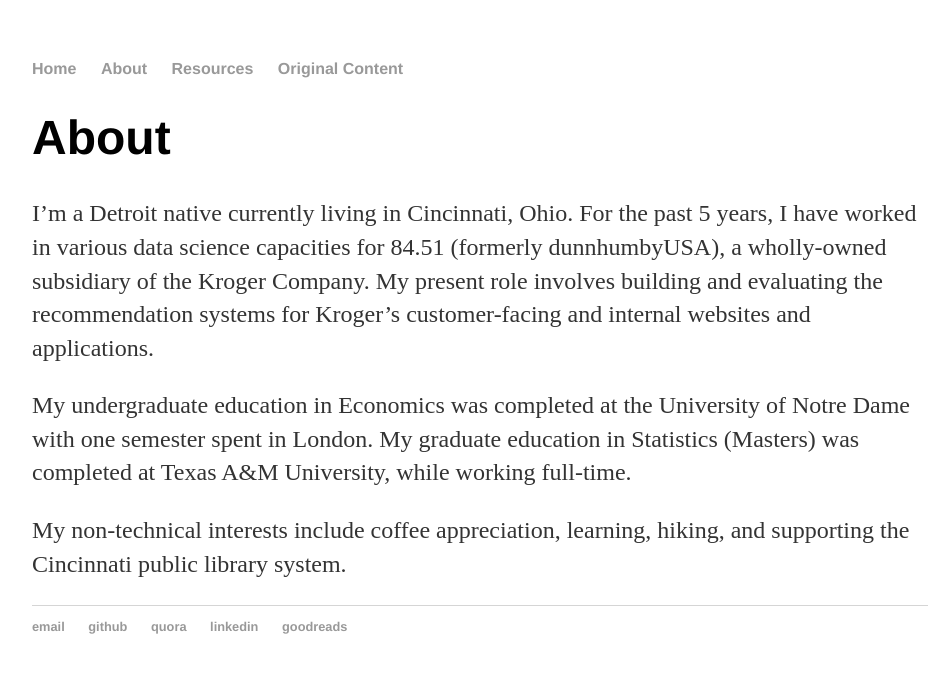
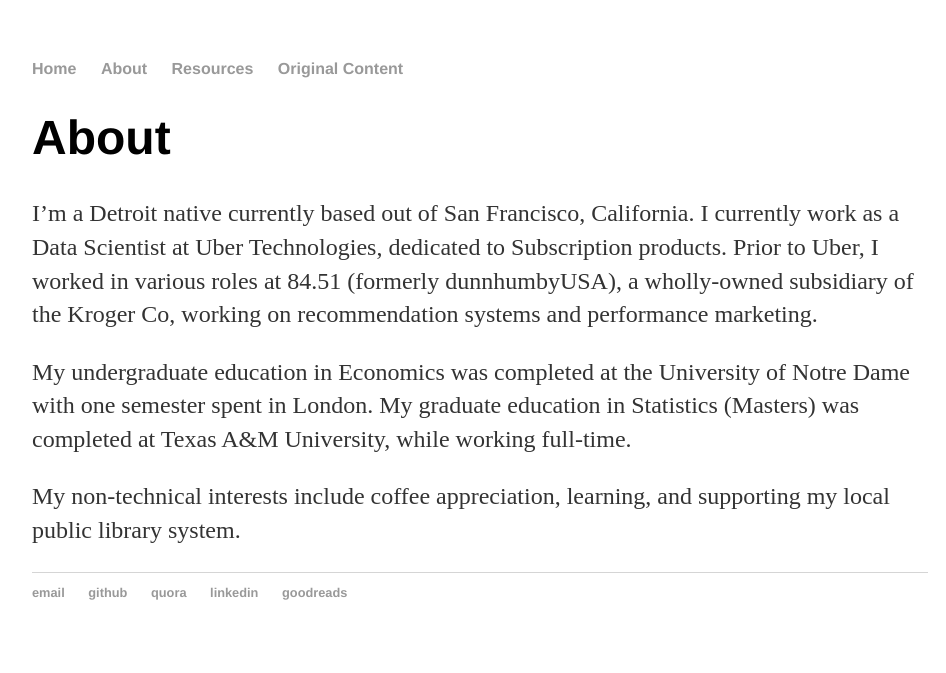
Before and after one commit to panders225/panders225.github.io, a Jekyll site: the page built from about/index.html, in a window 1280 px wide. Shown: the top 673 px of the page, without its empty margins (160-1106 px from the left). Built offline with Jekyll 4.4.1, drawn with Linux system fonts in a browser that asks for light colours.

Commit message:
updated the about page

```diff
--- a/about/index.html
+++ b/about/index.html
@@ -6,13 +6,13 @@
 		<div class="about">
 			<h1>About</h1>
 			<p>
-			I’m a Detroit native currently living in Cincinnati, Ohio.  For the past 5 years, I have worked in various data science capacities for 84.51 (formerly dunnhumbyUSA), a wholly-owned subsidiary of the Kroger Company.  My present role involves building and evaluating the recommendation systems for Kroger’s customer-facing and internal websites and applications.
+			I’m a Detroit native currently based out of San Francisco, California.  I currently work as a Data Scientist at Uber Technologies, dedicated to Subscription products.  Prior to Uber, I worked in various roles at 84.51 (formerly dunnhumbyUSA), a wholly-owned subsidiary of the Kroger Co, working on recommendation systems and performance marketing.
 			</p>
 			<p>
 		My undergraduate education in Economics was completed at the University of Notre Dame with one semester spent in London.  My graduate education in Statistics (Masters) was completed at Texas A&M University, while working full-time.
 			</p>
 			<p>
-			My non-technical interests include coffee appreciation, learning, hiking, and supporting the Cincinnati public library system.
+			My non-technical interests include coffee appreciation, learning, and supporting my local public library system.
 			</p>
 
 		</div>
```
